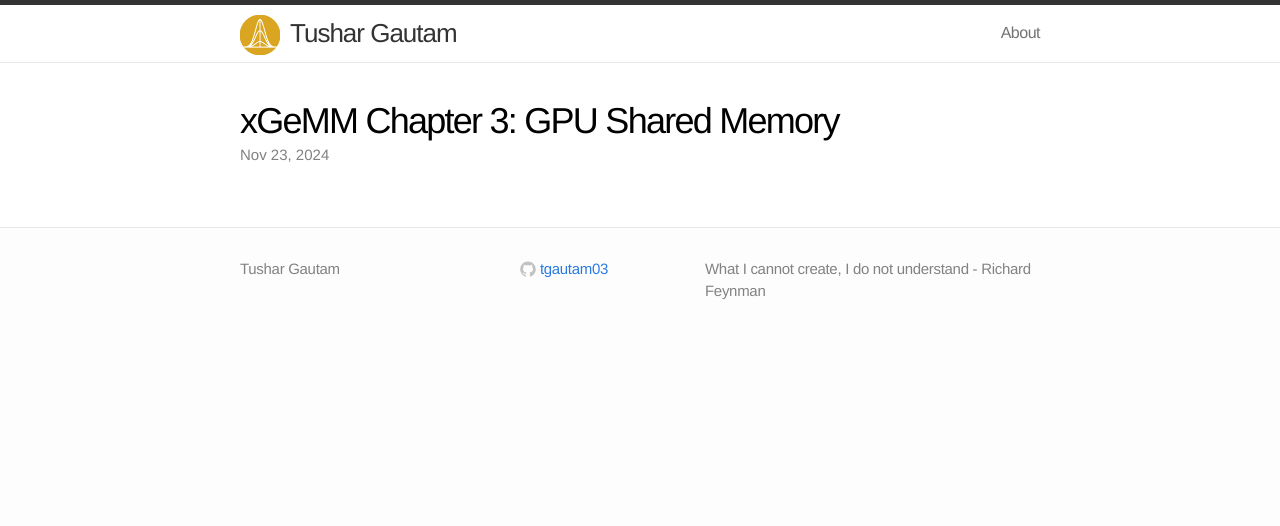
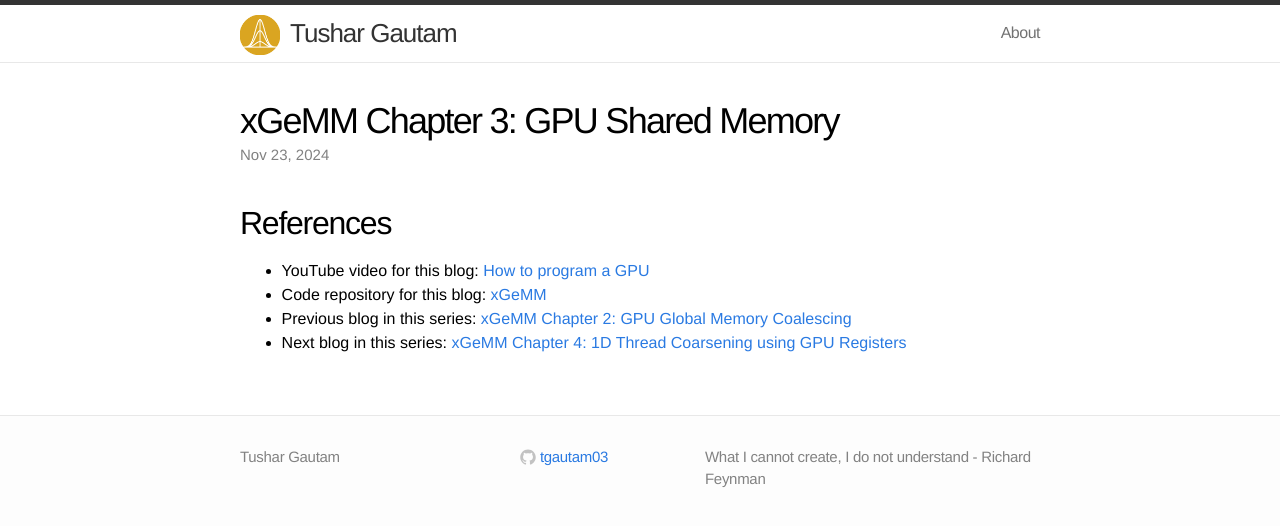
Before and after one commit to tgautam03/tgautam03.github.io, a Jekyll site: the page built from _posts/2024-11-23-xGeMM_Ch3.markdown, in a window 1280 px wide. Shown: the top 526 px of the page. Built offline with Jekyll 4.4.1, drawn with Linux system fonts in a browser that asks for light colours.

Commit message:
Add references section to xGeMM chapters for additional resources

```diff
--- a/_posts/2024-11-21-xGeMM_Ch1.markdown
+++ b/_posts/2024-11-21-xGeMM_Ch1.markdown
@@ -371,4 +371,4 @@ void naive_xgemm(float *d_A_ptr, float *d_B_ptr, float *d_C_ptr, int C_n_rows, i
 - Code repository for this blog: [xGeMM](https://github.com/tgautam03/xGeMM)
 
 - Previous blog in this series: [xGeMM: GPU Accelerated Matrix Multiplication (almost) like cuBLAS](https://tgautam03.github.io/2024/11/20/xGeMM/)
-- Next blog in this series: []()
+- Next blog in this series: [xGeMM Chapter 2: GPU Global Memory Coalescing](https://tgautam03.github.io/2024/11/22/xGeMM_Ch2/)
--- a/_posts/2024-11-23-xGeMM_Ch3.markdown
+++ b/_posts/2024-11-23-xGeMM_Ch3.markdown
@@ -5,3 +5,10 @@ title:  "xGeMM Chapter 3: GPU Shared Memory"
 excerpt: "Explaining shared memory in GPUs."
 date:   2024-11-23 10:00:00
 ---
+
+## References
+- YouTube video for this blog: [How to program a GPU](https://www.youtube.com/watch?v=GetaI7KhbzM)
+- Code repository for this blog: [xGeMM](https://github.com/tgautam03/xGeMM)
+
+- Previous blog in this series: [xGeMM Chapter 2: GPU Global Memory Coalescing](https://tgautam03.github.io/2024/11/22/xGeMM_Ch2/)
+- Next blog in this series: [xGeMM Chapter 4: 1D Thread Coarsening using GPU Registers](https://tgautam03.github.io/2024/11/24/xGeMM_Ch4/)
--- a/_posts/2024-11-26-xGeMM_Ch6.markdown
+++ b/_posts/2024-11-26-xGeMM_Ch6.markdown
@@ -5,3 +5,9 @@ title:  "xGeMM Chapter 6: Vectorized Memory Accesses"
 excerpt: "Explaining vectorized memory accesses in GPUs."
 date:   2024-11-26 10:00:00
 ---
+
+## References
+- YouTube video for this blog: [How to program a GPU](https://www.youtube.com/watch?v=GetaI7KhbzM)
+- Code repository for this blog: [xGeMM](https://github.com/tgautam03/xGeMM)
+
+- Previous blog in this series: [xGeMM Chapter 5: 2D Thread Coarsening using GPU Registers](https://tgautam03.github.io/2024/11/25/xGeMM_Ch5/)
```
Also changed, not shown: _posts/2024-11-22-xGeMM_Ch2.markdown (+8 -0 lines), _posts/2024-11-24-xGeMM_Ch4.markdown (+7 -0 lines), _posts/2024-11-25-xGeMM_Ch5.markdown (+7 -0 lines).
